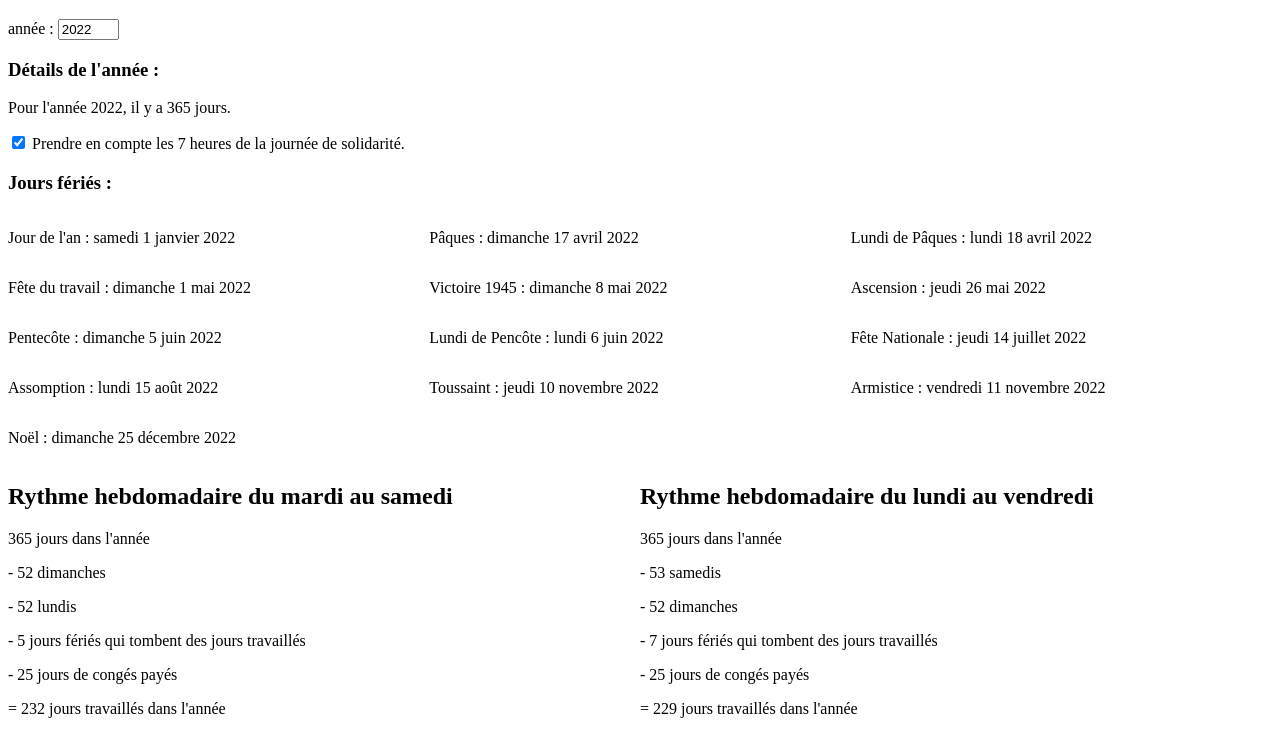
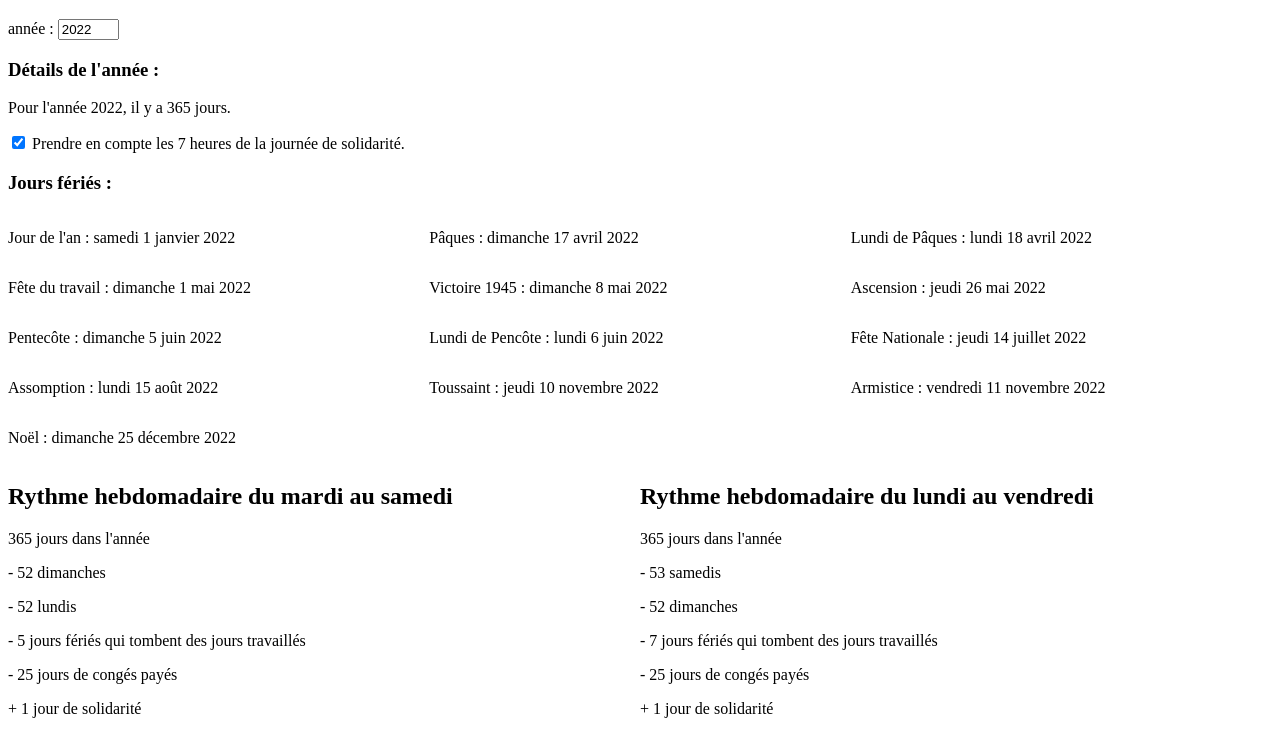
Before and after one commit to dbomard/H1607, a plain HTML site: page H1607/index.html in a window 1280 px wide. Both pictures are taken after a click on the checkbox "Prendre en compte les 7 heures de la journée de solidarité.". Shown: the part 61-792 px from the top of the page. Drawn offline with Linux system fonts and the light colour scheme.

Commit message:
Ajout prise en compte + affichage journée de solidarité

```diff
--- a/H1607/index.html
+++ b/H1607/index.html
@@ -24,8 +24,9 @@
                 <p>Pour l'année <span id="annee-affichee"></span>, il y a <span class="nombre-jours-annee"></span>
                     jours.
                 </p>
-                <input type="checkbox" id="solidarite-mardi-samedi" onclick="solidarite()"/>
-                <label for="solidarite-mardi-samedi"> Prendre en compte les 7 heures de la journée de solidarité.</label>
+                <input type="checkbox" id="solidarite-mardi-samedi" onclick="solidarite()" />
+                <label for="solidarite-mardi-samedi"> Prendre en compte les 7 heures de la journée de
+                    solidarité.</label>
             </article>
             <article>
                 <h3>Jours fériés :</h3>
@@ -53,6 +54,7 @@
             <p>- <span class="nombre-lundis"></span> lundis</p>
             <p>- <span id="feries-dimanche-lundi"></span> jours fériés qui tombent des jours travaillés</p>
             <p>- 25 jours de congés payés</p>
+            <p class="ajout-solidarite" hidden>+ 1 jour de solidarité</p>
             <p>= <span id="jours-travailles-dimanche-lundi"></span> jours travaillés dans l'année</p>
             <p>soit <span id="heures-dimanche-lundi"></span> heures</p>
         </section>
@@ -63,12 +65,14 @@
             <p>- <span class="nombre-dimanches"></span> dimanches</p>
             <p>- <span id="feries-samedi-dimanche"></span> jours fériés qui tombent des jours travaillés</p>
             <p>- 25 jours de congés payés</p>
+            <p class="ajout-solidarite" hidden>+ 1 jour de solidarité</p>
             <p>= <span id="jours-travailles-samedi-dimanche"></span> jours travaillés dans l'année</p>
             <p>soit <span id="heures-samedi-dimache"></span> heures</p>
         </section>
         <section>
             <h2>Moyenne :</h2>
-            <p>Moyenne pour <input type="number" min="1" value="10" id="duree-moyenne" onchange="update_moyenne()" /> années : </p>
+            <p>Moyenne pour <input type="number" min="1" value="10" id="duree-moyenne" onchange="update_moyenne()" />
+                années : </p>
         </section>
     </main>
     <footer>
--- a/H1607/js/script.js
+++ b/H1607/js/script.js
@@ -12,14 +12,19 @@ function update_moyenne() {
     var $duree = document.querySelector("#duree-moyenne").value;
     var $annee = new Array($duree);
     for (var i = 0; i < $duree; i++) {
-        var $jours_feries = 13 - $feries_dimanche - $feries_lundi;
-        var $jours_travailles = $nb_jours_annee - $nombre_dimanches - $nombre_lundis - 25 - $jours_feries + ($solidarite ? 1 : 0);
-        $annee[i] = $jours_travailles
+    // Todo
     }
 }
 
 function solidarite() {
     $solidarite = !$solidarite;
+    $elt = document.querySelectorAll(".ajout-solidarite");
+    for (var i = 0; i < $elt.length; i++) {
+        if ($elt[i].style.display == "inline")
+            $elt[i].style.display = "none";
+        else
+            $elt[i].style.display = "inline";
+    }
     update_affichage();
 }
 
```
